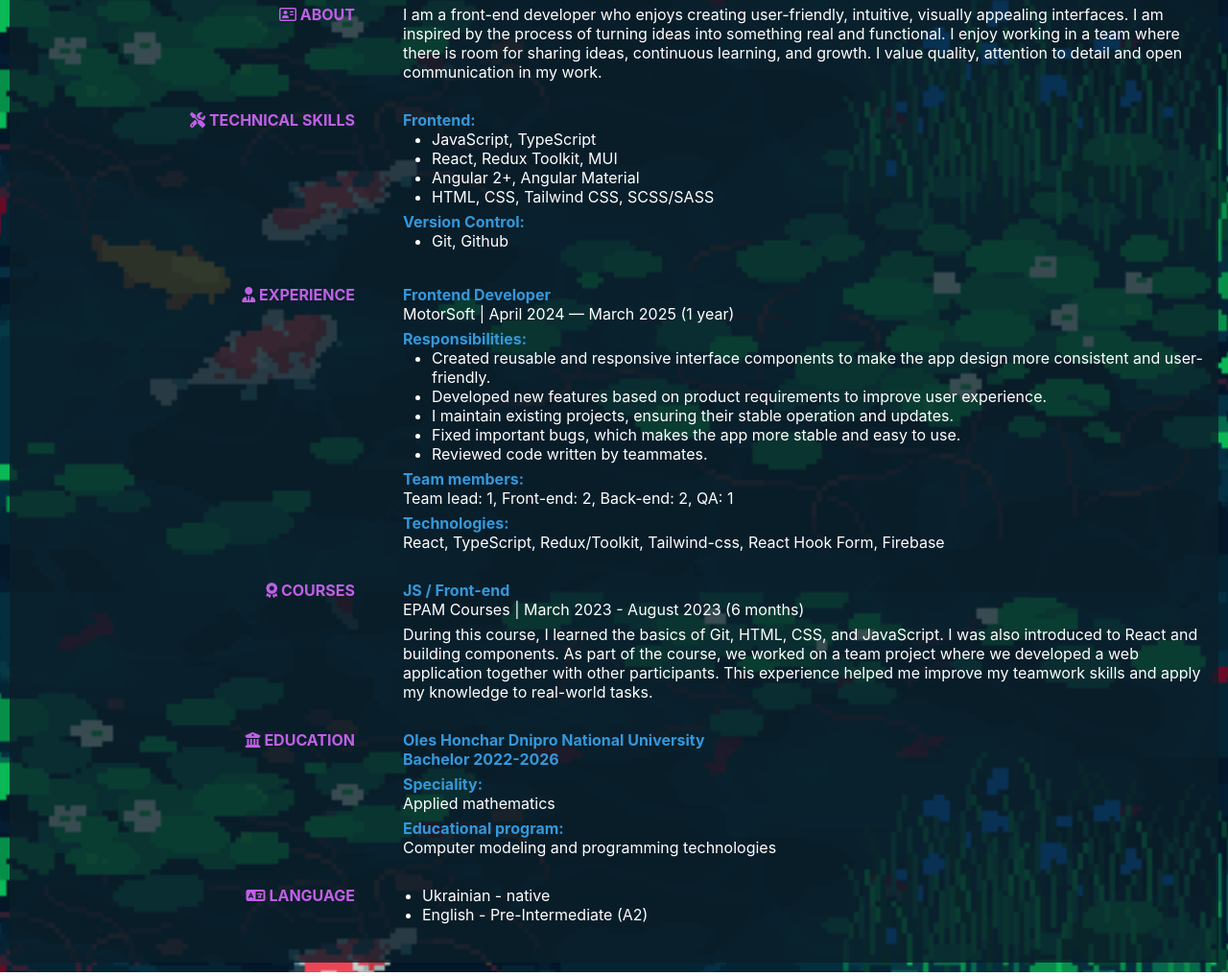
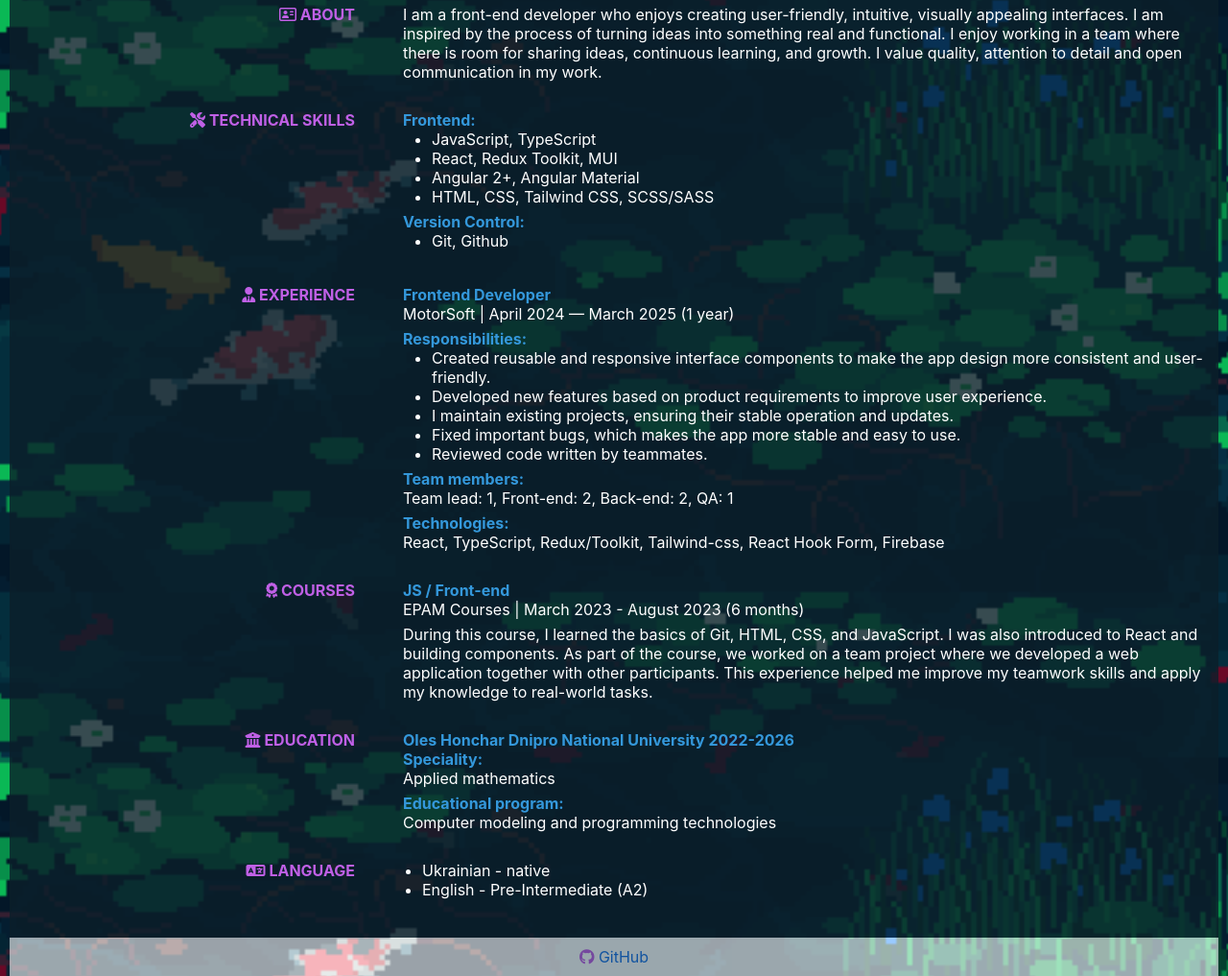
Before and after one commit to YaroslavOkrema/Resume, a website: page index.html in a window 1280 px wide. Shown: the part 183-1200 px from the top of the page at 96% size. Drawn offline with Linux system fonts and the light colour scheme.

Commit message:
feat: add footer

```diff
--- a/index.html
+++ b/index.html
@@ -178,8 +178,11 @@
           </strong>
         </div>
         <div class="col-right">
-          <p><b class="title">Oles Honchar Dnipro National University</b></p>
-          <p class="subtitle"><b class="title">Bachelor 2022-2026</b></p>
+          <p>
+            <b class="title subtitle">
+              Oles Honchar Dnipro National University 2022-2026
+            </b>
+          </p>
           <p><b class="title">Speciality:</b></p>
           <p class="subtitle text">Applied mathematics</p>
           <p><b class="title">Educational program:</b></p>
@@ -201,5 +204,11 @@
         </div>
       </div>
     </main>
+    <footer>
+      <a href="https://github.com/YaroslavOkrema" class="link">
+        <i class="fa-brands fa-github icon"></i>
+        GitHub
+      </a>
+    </footer>
   </body>
 </html>
--- a/style.css
+++ b/style.css
@@ -54,7 +54,8 @@ header {
 main {
   height: 100%;
   padding: 10px;
-  margin: 10px 10px 10px 10px;
+  margin-left: 10px;
+  margin-right: 10px;
   background-color: rgba(11, 30, 42, 0.8);
 }
 
@@ -102,3 +103,15 @@ main {
 .text {
   color: #ffffff;
 }
+
+/*Footer*/
+
+footer {
+  padding: 10px;
+  margin-left: 10px;
+  margin-right: 10px;
+  background-color: white;
+  display: flex;
+  justify-content: center;
+  opacity: 0.6;
+}
```
